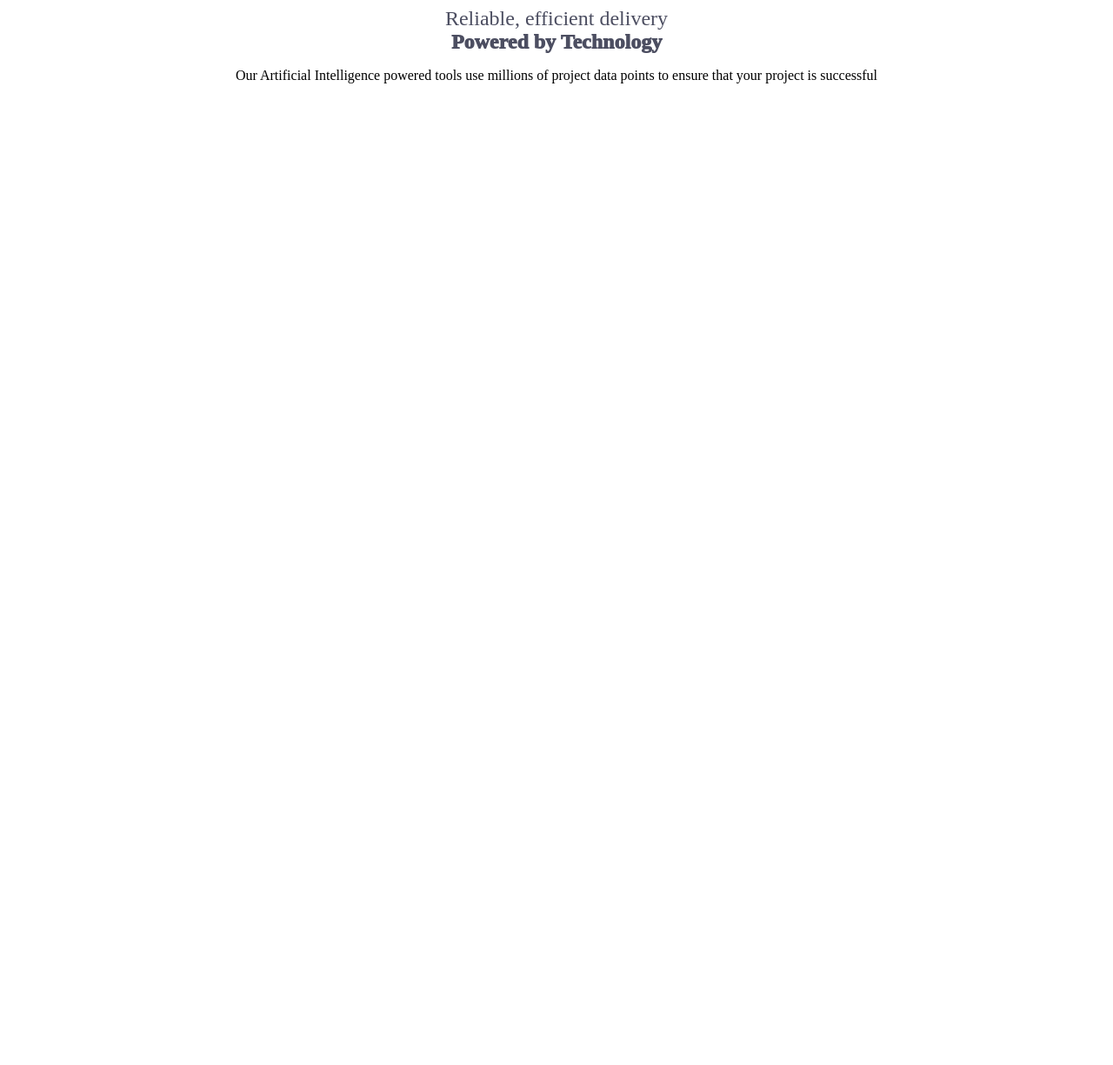
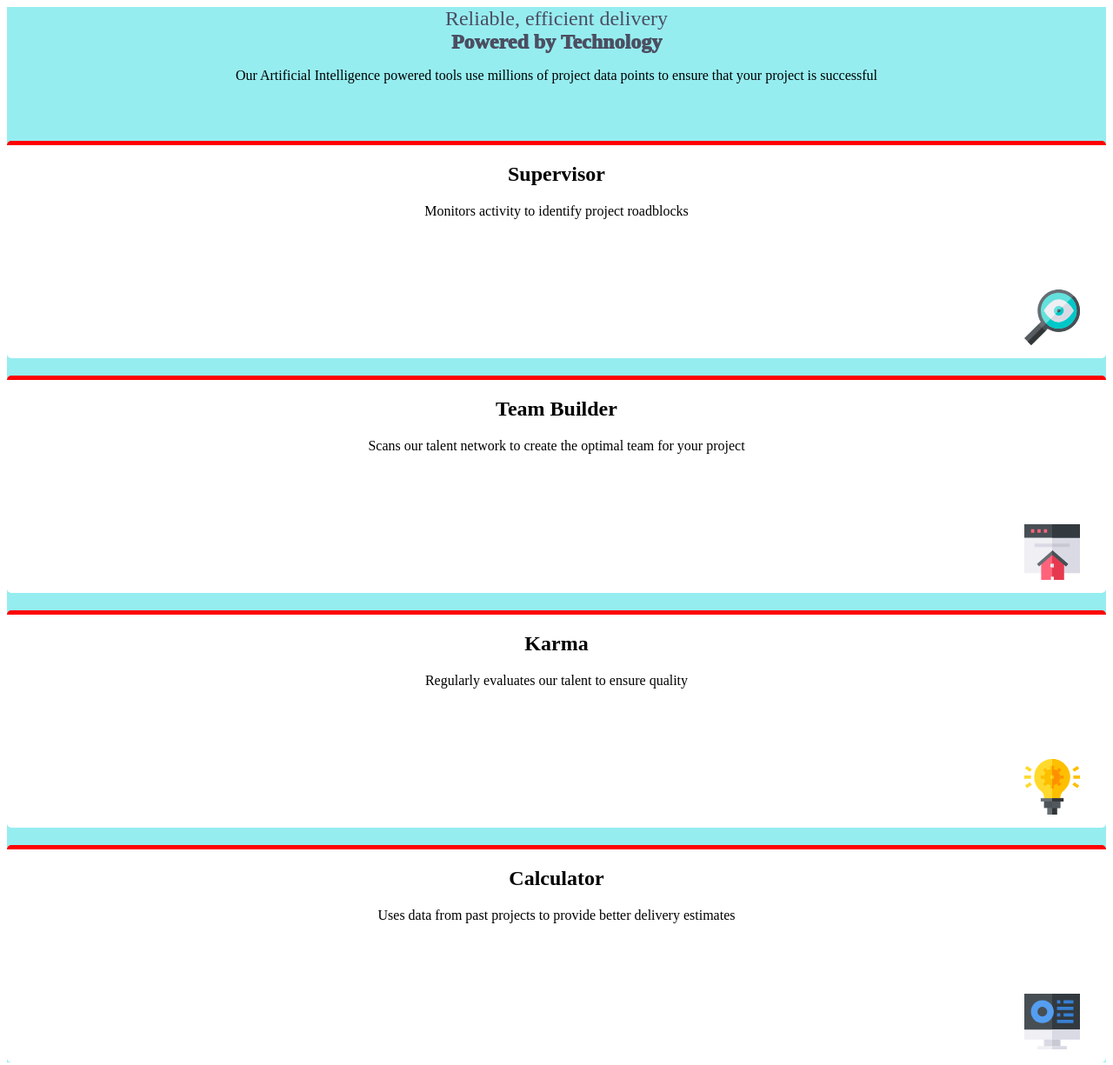
Before and after one commit to Byron2016/aaa_prueba, a plain HTML site: page public/index.html in a window 1280 px wide. Shown: the whole page at 87% size. Before the commit the page ends 800 px from the top, so only its background shows below. Drawn offline with Linux system fonts and the light colour scheme.

Commit message:
375 con 4 tarjetas

```diff
--- a/public/index.html
+++ b/public/index.html
@@ -24,7 +24,28 @@
         Our Artificial Intelligence powered tools use millions of project data points to ensure that your project is successful
       </p>
     </section>
+
     <section class="main_sec">
+      <article class="main_artic">
+        <h2>Supervisor</h2>
+        <span>Monitors activity to identify project roadblocks</span>
+        <img src="./dist/images/fourcards/icon-supervisor.svg" alt="">
+      </article>
+      <article class="main_artic">
+        <h2>Team Builder</h2>
+        <span>Scans our talent network to create the optimal team for your project</span>
+        <img src="./dist/images/fourcards/icon-team-builder.svg" alt="">
+      </article>
+      <article class="main_artic">
+        <h2>Karma</h2>
+        <span>Regularly evaluates our talent to ensure quality</span>
+        <img src="./dist/images/fourcards/icon-karma.svg" alt="">
+      </article>
+      <article class="main_artic">
+        <h2>Calculator</h2>
+        <span>Uses data from past projects to provide better delivery estimates</span>
+        <img src="./dist/images/fourcards/icon-calculator.svg" alt="">
+      </article>
 
     </section>
     <!-- <div>
--- a/public/styles_02.css
+++ b/public/styles_02.css
@@ -45,8 +45,16 @@
   -webkit-box-sizing: border-box;
           box-sizing: border-box;
 }
+
+.body {
+  min-width: 100vh;
+}
 .principal {
   text-align: center;
+  background-color: rgb(150, 237, 240);
+  margin-left: auto;
+  margin-right: auto;
+  padding: 0px;
 }
 .principal .encabezado {
   margin: 0 30px;
@@ -72,6 +80,28 @@
   color: var(--clr-GrayishBlue)
 }
 
+/* TARJETAS */
+.main_sec {
+
+}
+
+.main_artic {
+  background-color: white;
+  position: relative;
+  max-width: 100%;
+  height: 250px;
+  border-top: 5px solid red;
+  border-radius: 5px;
+  margin-top: 20px;
+  box-shadow: 0px 10px 20px rgba(var(--clr-GrayishBlue), .4);;
+
+}
+
+.main_sec img {
+  position: absolute;
+  right: 30px;;
+  bottom: 15px;
+}
 /*  -----------*/
 
 
@@ -81,6 +111,7 @@
     font-family: 'Poppins', sans-serif;
     font-size: 15px;
     /* background-color: var(--clr-VeryLightGray); */
+    min-width: 100vh;
 
     min-width: 375px;
     padding: 5px;
@@ -93,24 +124,6 @@
   }
 
   .principal {
-     background-color: rgb(150, 237, 240);
-     margin-left: auto;
-     margin-right: auto;
-     padding: 0px;
+
   }
-
-  /* .principal h1 {
-    margin-top: 0;
-    /* margin-bottom: 5px; */
-  } */
-
-  /* .principal p {
-    min-width: 375px;
-  }
-
-  .sec_art {
-  width: 100%;
-  margin: 0;
-  margin-bottom: 30px;
-  } */
 }
```
